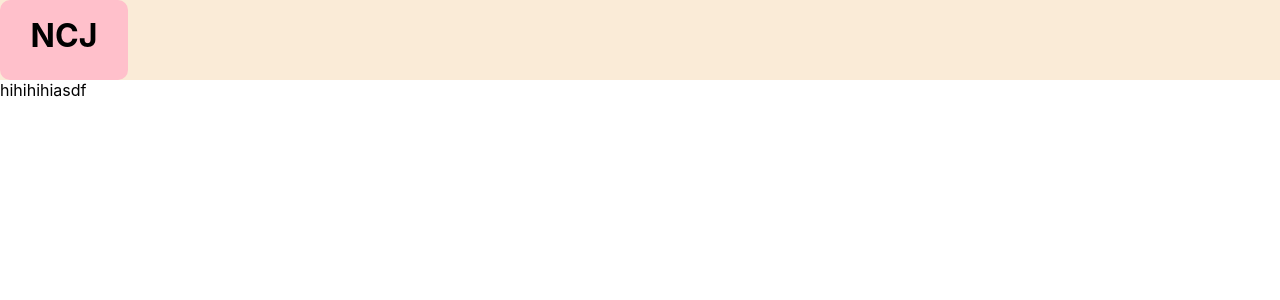
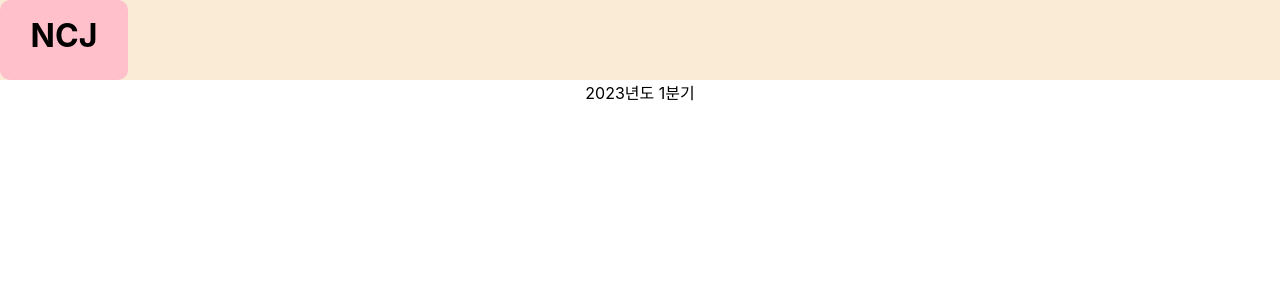
Before and after one commit to sunho1/ncj, a React (Create React App) app: page / in a window 1280 px wide. Shown: the top 300 px of the page. Built offline with nearby package versions, Linux system fonts and the light colour scheme.

Commit message:
header complete

```diff
--- a/package.json
+++ b/package.json
@@ -10,6 +10,7 @@
     "react-dom": "^18.2.0",
     "react-router-dom": "^6.6.2",
     "react-scripts": "5.0.1",
+    "recoil": "^0.7.6",
     "web-vitals": "^2.1.4"
   },
   "scripts": {
--- /dev/null
+++ b/src/atoms.js
@@ -0,0 +1 @@
+import { atom } from "recoil";
--- /dev/null
+++ b/src/components/main/MainHeader.jsx
@@ -0,0 +1,21 @@
+import React, { useState,useEffect } from "react";
+import styles from "./MainHeader.module.css"
+
+function MainHeader(){
+
+    const [year , setYear] = useState(0);
+    const [quarter, setQuarter] = useState(1);
+
+    useEffect(()=>{
+        setYear(2023);
+        setQuarter(1);
+    },[])
+
+    return(
+        <div className={styles.mainHeader}>
+            {year}년도  {quarter}분기
+        </div>
+    )
+}
+
+export default MainHeader;
--- a/src/pages/Main.jsx
+++ b/src/pages/Main.jsx
@@ -1,10 +1,12 @@
 import React from "react";
 import styles from "./Main.module.css"
+import MainHeader from "../components/main/MainHeader";
 
 function MainPage(){
     return(
         <div className={styles.main}>
-            hihihihiasdf
+            <MainHeader></MainHeader>
+
         </div>
     )
 
--- a/src/pages/Main.module.css
+++ b/src/pages/Main.module.css
@@ -1,4 +1,8 @@
 .main{
     height: 90vh;
     width: 100vw;
+
+    display: flex;
+    align-items: center;
+    flex-direction: column;
 }
```
Also changed, not shown: src/components/main/MainHeader.module.css (added), 1 other file (tests, documents, lock files or other folders).
